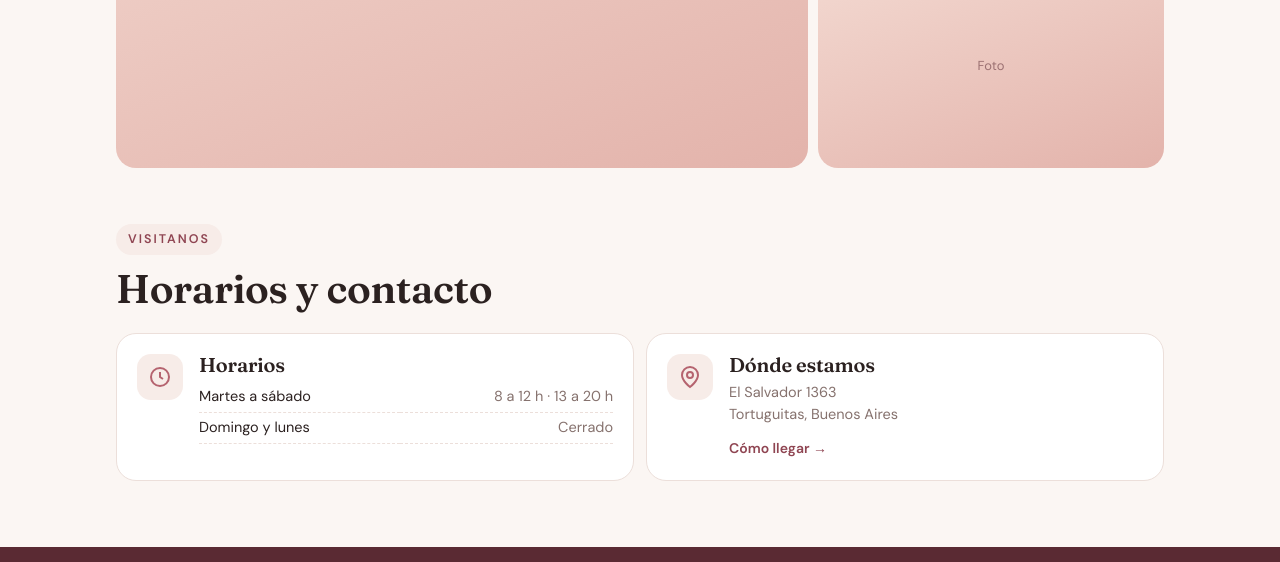
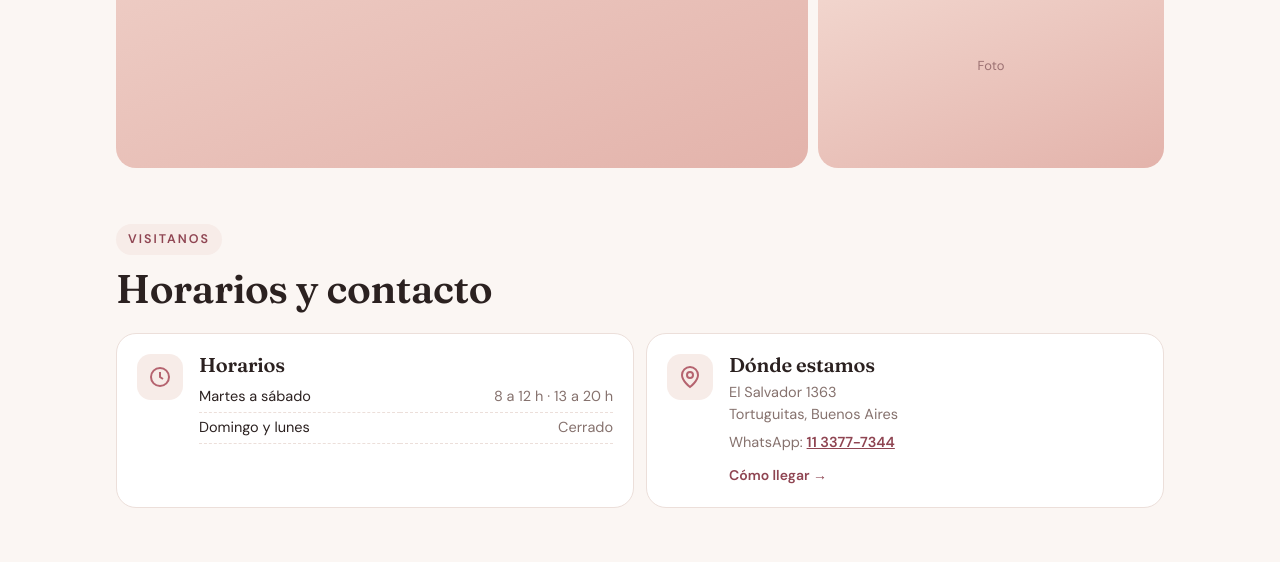
Before and after one commit to cristianorellanaar-rgb/pyf-estetica, a plain HTML site: page index.html in a window 1280 px wide. Shown: the part 3237-3799 px from the top of the page. Drawn offline with Linux system fonts and the light colour scheme.

Commit message:
WhatsApp de Fatima

```diff
--- a/index.html
+++ b/index.html
@@ -380,6 +380,7 @@ footer .copy{width:100%;font-size:13px;color:#d8aea8}
         <div>
           <h3>Dónde estamos</h3>
           <p>El Salvador 1363<br>Tortuguitas, Buenos Aires</p>
+          <p style="margin-top:6px">WhatsApp: <a href="https://wa.me/5491133777344?text=Hola%20Fatima%2C%20quer%C3%ADa%20consultar%20por%20un%20turno" target="_blank" rel="noopener" style="color:var(--rose-dark);font-weight:600">11 3377-7344</a></p>
           <a class="go" href="https://www.google.com/maps/search/?api=1&query=El+Salvador+1363%2C+Tortuguitas%2C+Buenos+Aires" target="_blank" rel="noopener">Cómo llegar →</a>
         </div>
       </div>
@@ -392,7 +393,7 @@ footer .copy{width:100%;font-size:13px;color:#d8aea8}
     <a href="#" class="brand"><span class="mono">PYF</span><span><b>PYF Estética</b><small>Manos y pies</small></span></a>
     <div class="soc">
       <a href="#" aria-label="Instagram"><svg viewBox="0 0 24 24" fill="none" stroke="currentColor" stroke-width="2"><rect x="3" y="3" width="18" height="18" rx="5"/><circle cx="12" cy="12" r="4"/><circle cx="17.5" cy="6.5" r=".9" fill="currentColor"/></svg></a>
-      <a href="#" aria-label="WhatsApp"><svg viewBox="0 0 24 24" fill="currentColor"><path d="M12 2a10 10 0 0 0-8.6 15.1L2 22l5-1.3A10 10 0 1 0 12 2zm5.3 14.2c-.2.6-1.3 1.2-1.8 1.2-.5.1-1 .1-3.3-.8-2.8-1.1-4.5-3.9-4.7-4.1-.1-.2-1.1-1.5-1.1-2.9s.7-2 1-2.3c.3-.3.6-.3.8-.3h.6c.2 0 .4 0 .6.5l.9 2.1c.1.2.1.4 0 .5l-.3.5-.4.5c-.1.1-.3.3-.1.6.2.3.8 1.3 1.7 2.1 1.2 1 2.1 1.3 2.4 1.5.3.1.5.1.6-.1l.9-1c.2-.3.4-.2.6-.1l2 1c.3.1.5.2.5.3.1.1.1.7-.1 1.3z"/></svg></a>
+      <a href="https://wa.me/5491133777344?text=Hola%20Fatima%2C%20quer%C3%ADa%20consultar%20por%20un%20turno" target="_blank" rel="noopener" aria-label="WhatsApp"><svg viewBox="0 0 24 24" fill="currentColor"><path d="M12 2a10 10 0 0 0-8.6 15.1L2 22l5-1.3A10 10 0 1 0 12 2zm5.3 14.2c-.2.6-1.3 1.2-1.8 1.2-.5.1-1 .1-3.3-.8-2.8-1.1-4.5-3.9-4.7-4.1-.1-.2-1.1-1.5-1.1-2.9s.7-2 1-2.3c.3-.3.6-.3.8-.3h.6c.2 0 .4 0 .6.5l.9 2.1c.1.2.1.4 0 .5l-.3.5-.4.5c-.1.1-.3.3-.1.6.2.3.8 1.3 1.7 2.1 1.2 1 2.1 1.3 2.4 1.5.3.1.5.1.6-.1l.9-1c.2-.3.4-.2.6-.1l2 1c.3.1.5.2.5.3.1.1.1.7-.1 1.3z"/></svg></a>
     </div>
     <div class="copy">© <span id="yr"></span> PYF Estética · Turnos online</div>
   </div>
@@ -400,7 +401,7 @@ footer .copy{width:100%;font-size:13px;color:#d8aea8}
 
 <div class="dock" id="dock">
   <a href="#agenda" class="cta">Reservá tu turno</a>
-  <a href="#" class="wa" aria-label="Escribinos por WhatsApp"><svg viewBox="0 0 24 24" fill="currentColor"><path d="M12 2a10 10 0 0 0-8.6 15.1L2 22l5-1.3A10 10 0 1 0 12 2zm5.3 14.2c-.2.6-1.3 1.2-1.8 1.2-.5.1-1 .1-3.3-.8-2.8-1.1-4.5-3.9-4.7-4.1-.1-.2-1.1-1.5-1.1-2.9s.7-2 1-2.3c.3-.3.6-.3.8-.3h.6c.2 0 .4 0 .6.5l.9 2.1c.1.2.1.4 0 .5l-.3.5-.4.5c-.1.1-.3.3-.1.6.2.3.8 1.3 1.7 2.1 1.2 1 2.1 1.3 2.4 1.5.3.1.5.1.6-.1l.9-1c.2-.3.4-.2.6-.1l2 1c.3.1.5.2.5.3.1.1.1.7-.1 1.3z"/></svg></a>
+  <a href="https://wa.me/5491133777344?text=Hola%20Fatima%2C%20quer%C3%ADa%20consultar%20por%20un%20turno" target="_blank" rel="noopener" class="wa" aria-label="Escribinos por WhatsApp"><svg viewBox="0 0 24 24" fill="currentColor"><path d="M12 2a10 10 0 0 0-8.6 15.1L2 22l5-1.3A10 10 0 1 0 12 2zm5.3 14.2c-.2.6-1.3 1.2-1.8 1.2-.5.1-1 .1-3.3-.8-2.8-1.1-4.5-3.9-4.7-4.1-.1-.2-1.1-1.5-1.1-2.9s.7-2 1-2.3c.3-.3.6-.3.8-.3h.6c.2 0 .4 0 .6.5l.9 2.1c.1.2.1.4 0 .5l-.3.5-.4.5c-.1.1-.3.3-.1.6.2.3.8 1.3 1.7 2.1 1.2 1 2.1 1.3 2.4 1.5.3.1.5.1.6-.1l.9-1c.2-.3.4-.2.6-.1l2 1c.3.1.5.2.5.3.1.1.1.7-.1 1.3z"/></svg></a>
 </div>
 
 <script>
```
